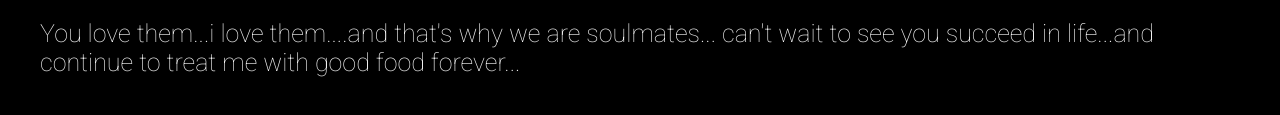
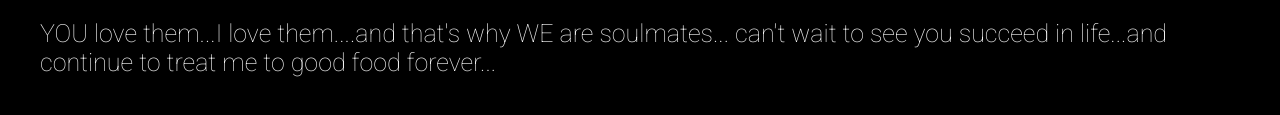
Before and after one commit to rd4554/GDSC, a plain HTML site: page index.html in a window 1280 px wide. Shown: the part 2183-2298 px from the top of the page. Drawn offline with Linux system fonts and the light colour scheme.

Commit message:
Update index.html

```diff
--- a/index.html
+++ b/index.html
@@ -31,7 +31,7 @@
         <br />
         <p class="pa">
           Here's your own personal music player with personalised voice messages
-          from your loved ones. Enjoy your day. May god be with you. Happy
+          from your loved ones. Enjoy your day. May God be with you. Happy
           scrolling!
         </p>
       </div>
@@ -303,9 +303,9 @@
         </div>
         <div class="last">
           <p class="last1">
-            You love them...i love them....and that's why we are soulmates...
+            YOU love them...I love them....and that's why WE are soulmates...
             can't wait to see you succeed in life...and continue to treat me
-            with good food forever...
+            to good food forever...
           </p>
         </div>
       </div>
```
